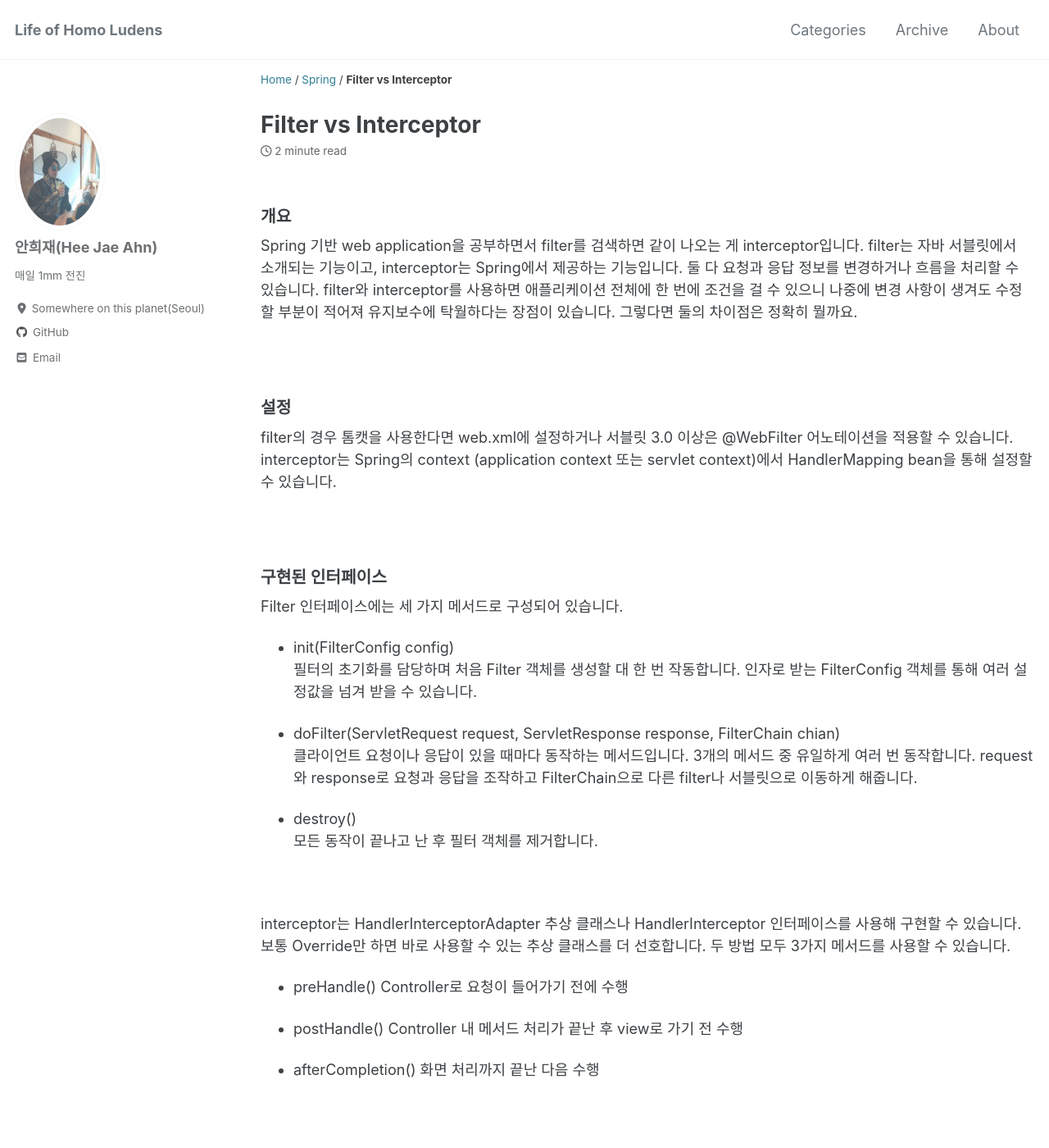
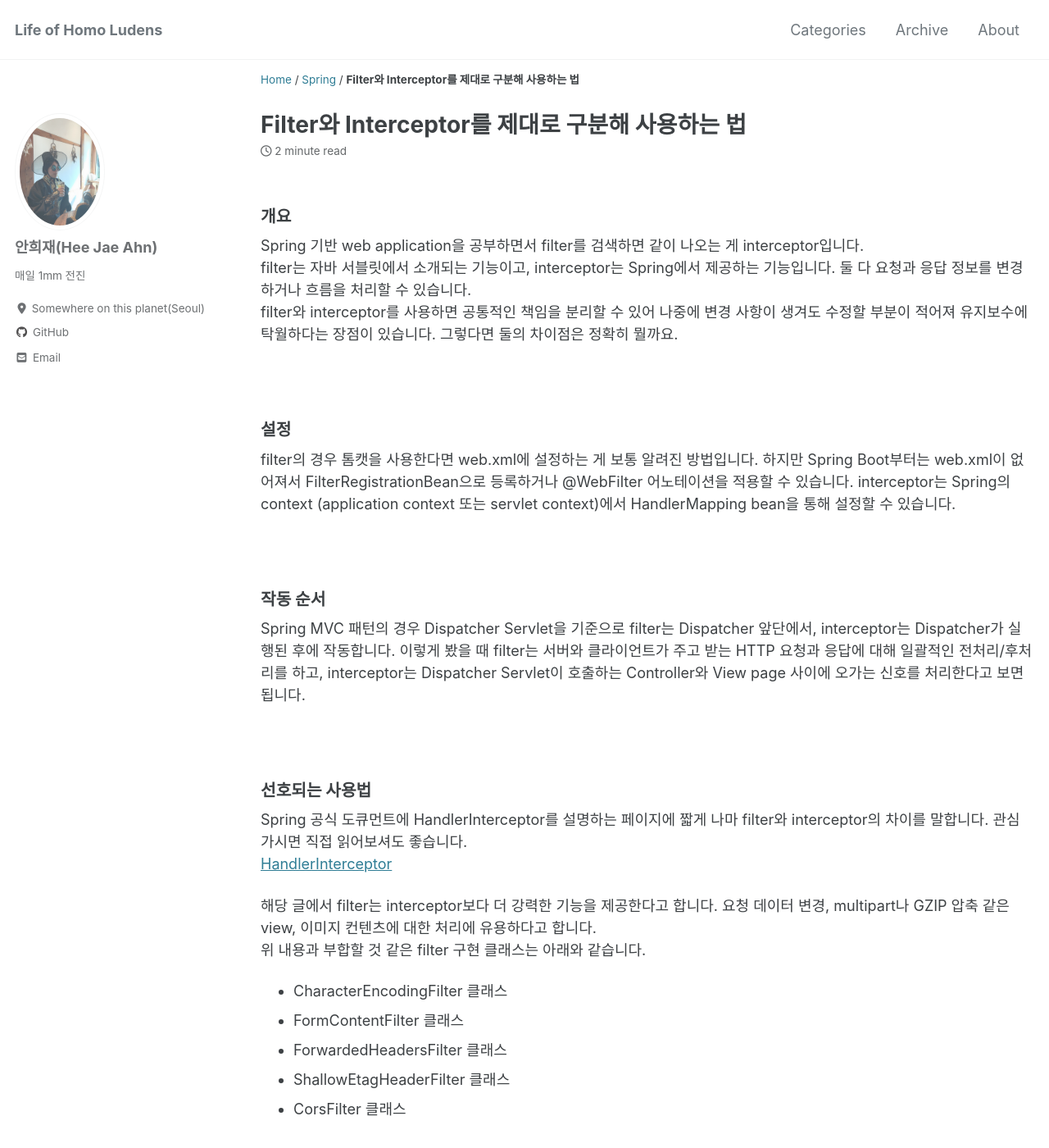
Before and after one commit to heejahn/heejahn.github.com, a Jekyll site: the page built from _posts/2020-10-11-filter-vs-interceptor.md, in a window 1280 px wide and 1400 px high. Shown: the whole window at 82% size. Built offline with Jekyll 4.4.1, drawn with Linux system fonts in a browser that asks for light colours; cached includes are drawn as plain includes; nearby versions of some CDN libraries; some of the changed text lies outside the part shown.

Commit message:
Update 2020-10-11-filter-vs-interceptor.md

```diff
--- a/_posts/2020-10-11-filter-vs-interceptor.md
+++ b/_posts/2020-10-11-filter-vs-interceptor.md
@@ -1,5 +1,5 @@
 ---
-title: "Filter vs Interceptor"
+title: "Filter와 Interceptor를 제대로 구분해 사용하는 법"
 excerpt: "비슷한 두 기능의 차이에 대하여"
 comments: true
 
@@ -9,14 +9,53 @@ last_modified_at: 2020-10-11
 ---
 
 ### 개요
-Spring 기반 web application을 공부하면서 filter를 검색하면 같이 나오는 게 interceptor입니다. filter는 자바 서블릿에서 소개되는 기능이고, interceptor는 Spring에서 제공하는 기능입니다. 둘 다 요청과 응답 정보를 변경하거나 흐름을 처리할 수 있습니다.
-filter와 interceptor를 사용하면 애플리케이션 전체에 한 번에 조건을 걸 수 있으니 나중에 변경 사항이 생겨도 수정할 부분이 적어져 유지보수에 탁월하다는 장점이 있습니다. 그렇다면 둘의 차이점은 정확히 뭘까요.
+Spring 기반 web application을 공부하면서 filter를 검색하면 같이 나오는 게 interceptor입니다.
+filter는 자바 서블릿에서 소개되는 기능이고, interceptor는 Spring에서 제공하는 기능입니다. 둘 다 요청과 응답 정보를 변경하거나 흐름을 처리할 수 있습니다.
+filter와 interceptor를 사용하면 공통적인 책임을 분리할 수 있어 나중에 변경 사항이 생겨도 수정할 부분이 적어져 유지보수에 탁월하다는 장점이 있습니다. 그렇다면 둘의 차이점은 정확히 뭘까요.
 
 <br>
 
 ### 설정
-filter의 경우 톰캣을 사용한다면 web.xml에 설정하거나 서블릿 3.0 이상은 @WebFilter 어노테이션을 적용할 수 있습니다.
+filter의 경우 톰캣을 사용한다면 web.xml에 설정하는 게 보통 알려진 방법입니다. 하지만 Spring Boot부터는 web.xml이 없어져서 FilterRegistrationBean으로 등록하거나 @WebFilter 어노테이션을 적용할 수 있습니다.
 interceptor는 Spring의 context (application context 또는 servlet context)에서 HandlerMapping bean을 통해 설정할 수 있습니다.
+
+<br>
+
+### 작동 순서
+Spring MVC 패턴의 경우 Dispatcher Servlet을 기준으로 filter는 Dispatcher 앞단에서, interceptor는 Dispatcher가 실행된 후에 작동합니다.
+이렇게 봤을 때 filter는 서버와 클라이언트가 주고 받는 HTTP 요청과 응답에 대해 일괄적인 전처리/후처리를 하고, interceptor는 Dispatcher Servlet이 호출하는 Controller와 View page 사이에 오가는 신호를 처리한다고 보면 됩니다.
+
+<br>
+
+### 선호되는 사용법
+Spring 공식 도큐먼트에 HandlerInterceptor를 설명하는 페이지에 짧게 나마 filter와 interceptor의 차이를 말합니다. 관심 가시면 직접 읽어보셔도 좋습니다.
+[HandlerInterceptor](https://docs.spring.io/spring-framework/docs/current/javadoc-api/org/springframework/web/servlet/HandlerInterceptor.html)
+
+해당 글에서 filter는 interceptor보다 더 강력한 기능을 제공한다고 합니다. 요청 데이터 변경, multipart나 GZIP 압축 같은 view, 이미지 컨텐츠에 대한 처리에 유용하다고 합니다.
+위 내용과 부합할 것 같은 filter 구현 클래스는 아래와 같습니다.
+* CharacterEncodingFilter 클래스
+* FormContentFilter 클래스
+* ForwardedHeadersFilter 클래스
+* ShallowEtagHeaderFilter 클래스
+* CorsFilter 클래스
+
+<br>
+
+interceptor는 허가나 승인 확인, handler 관련 전처리에 유용하다고 합니다.
+* LocaleChangeInterceptor 클래스
+* MappedInterceptor 클래스
+* ThemeChangeInterceptor 클래스
+* UserRoleAuthorizationInterceptor 클래스
+* WebContentInterceptor 클래스
+* WebRequestHandlerInterceptorAdapter 클래스
+
+filter와 interceptor 모두 이미 구현된 클래스와 인터페이스를 사용해도 되고, 직접 커스터마이징해 사용할 수 있습니다.
+
+<br>
+
+### 예외 처리 차이
+filter는 예외 처리를 위해 Dispatcher type에 error를 지정해야 합니다. 그리고 web.xml에 <error-page>에 대한 설정을 적용해 매핑된 예외 처리 페이지로 돌려야 하는 번거로움이 있습니다.
+interceptor는 예외 처리 방법은 각 예외 별 처리, Controller 별 처리, 전역 처리가 있습니다. 보통 전역 예외 처리는 컨트롤러에서 직접 하기 보다 Dispatcher Servlet에서 바로 @ControllerAdvice를 이용할 수 있습니다.
 
 <br>
 
@@ -46,44 +85,6 @@ Controller 내 메서드 처리가 끝난 후 view로 가기 전 수행
 
 <br>
 
-### 작동 시기
-Spring MVC 패턴의 경우 Dispatcher Servlet을 기준으로 filter는 Dispatcher 앞단에서, interceptor는 Dispatcher가 실행된 후에 작동합니다.
-이렇게 봤을 때 filter는 서버와 클라이언트가 주고 받는 HTTP 요청과 응답에 대해 일괄적인 전처리/후처리를 하고, interceptor는 Dispatcher Servlet이 호출하는 Controller와 View page 사이에 오가는 신호를 처리한다고 보면 됩니다.
-
-<br>
-
-### 선호되는 사용법
-Spring 공식 도큐먼트에 HandlerInterceptor를 설명하는 페이지에 짧게 나마 filter와 interceptor의 차이를 말합니다. 관심 가시면 직접 읽어보셔도 좋습니다.
-https://docs.spring.io/spring-framework/docs/current/javadoc-api/org/springframework/web/servlet/HandlerInterceptor.html
-
-해당 글에서 filter는 interceptor보다 더 강력한 기능을 제공한다고 합니다. 요청 데이터 변경, multipart나 GZIP 압축 같은 view, 이미지 컨텐츠에 대한 처리에 유용하다고 합니다.
-위 내용과 부합할 것 같은 filter 구현 클래스는 아래와 같습니다.
-* CharacterEncodingFilter 클래스
-* FormContentFilter 클래스
-* ForwardedHeadersFilter 클래스
-* ShallowEtagHeaderFilter 클래스
-* CorsFilter 클래스
-
-<br>
-
-interceptor는 허가나 승인 확인, handler 관련 전처리에 유용하다고 합니다.
-* LocaleChangeInterceptor 클래스
-* MappedInterceptor 클래스
-* ThemeChangeInterceptor 클래스
-* UserRoleAuthorizationInterceptor 클래스
-* WebContentInterceptor 클래스
-* WebRequestHandlerInterceptorAdapter 클래스
-
-filter와 interceptor 모두 이미 구현된 클래스와 인터페이스를 사용해도 되고, 직접 커스터마이징해 사용할 수 있습니다.
-
-<br>
-
-### 예외 처리 차이
-filter는 예외 처리를 위해 Dispatcher type에 error를 지정해야 합니다. 그리고 web.xml에 <error-page>에 대한 설정을 적용해 매핑된 예외 처리 페이지로 돌려야 하는 번거로움이 있습니다.
-interceptor는 예외 처리 방법은 각 예외 별 처리, Controller 별 처리, 전역 처리가 있습니다. 보통 전역 예외 처리는 컨트롤러에서 직접 하기 보다 Dispatcher Servlet에서 바로 @ControllerAdvice를 이용할 수 있습니다.
-
-<br>
-
 ### 결론
 결론적으로 filter와 interceptor는 일괄적 전처리/후처리라는 공통 기능을 수행하지만 이용 목적에 따라 사용할 수 있습니다.
 filter는 encoding, 헤더, HTML 변환, multipart, GZIP, image 등 요청으로 들어오는 데이터의 변환에, interceptor는 테마 변경, 사용자 인증, 허가 및 승인 확인에 쓰이면 좋습니다.
```
